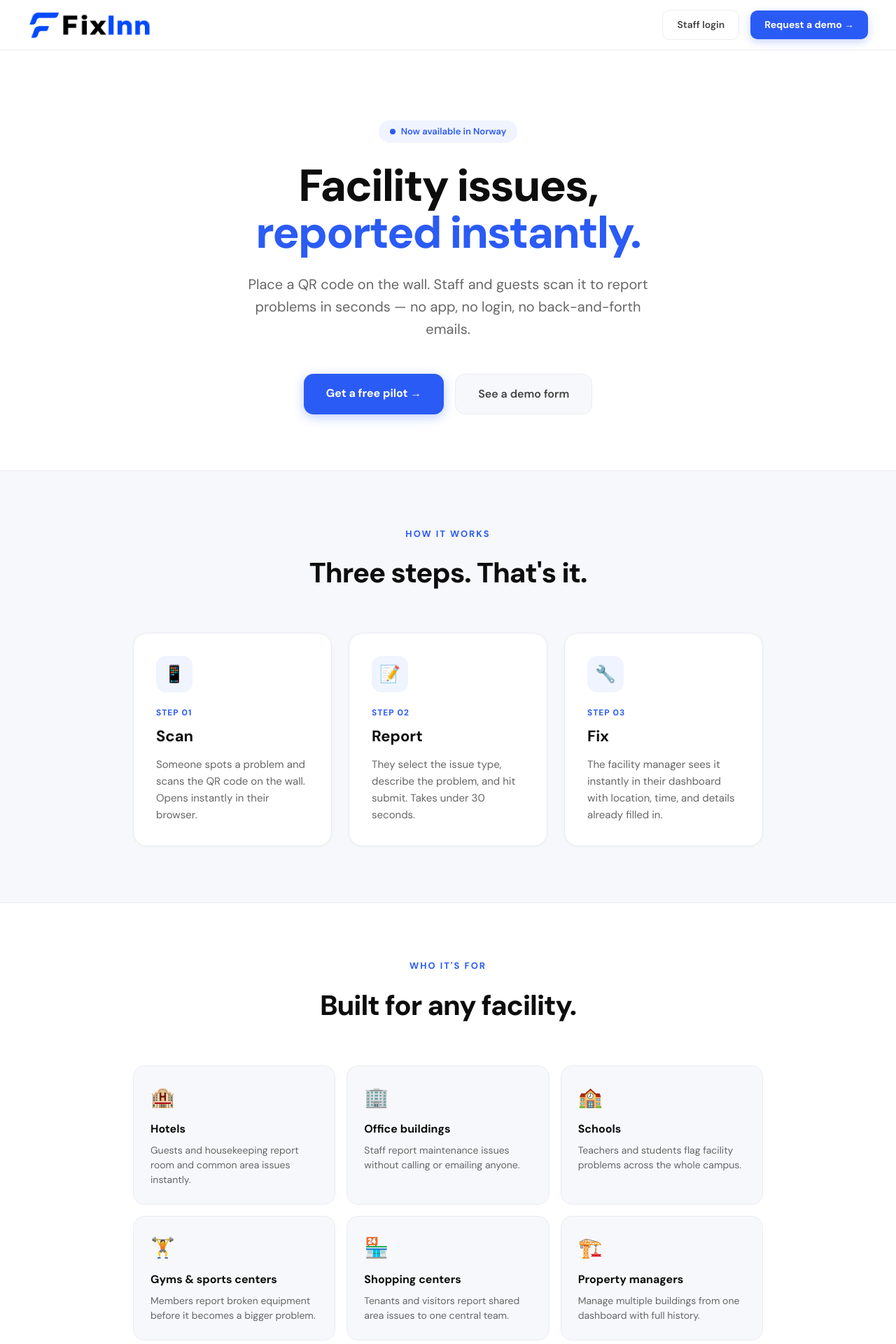
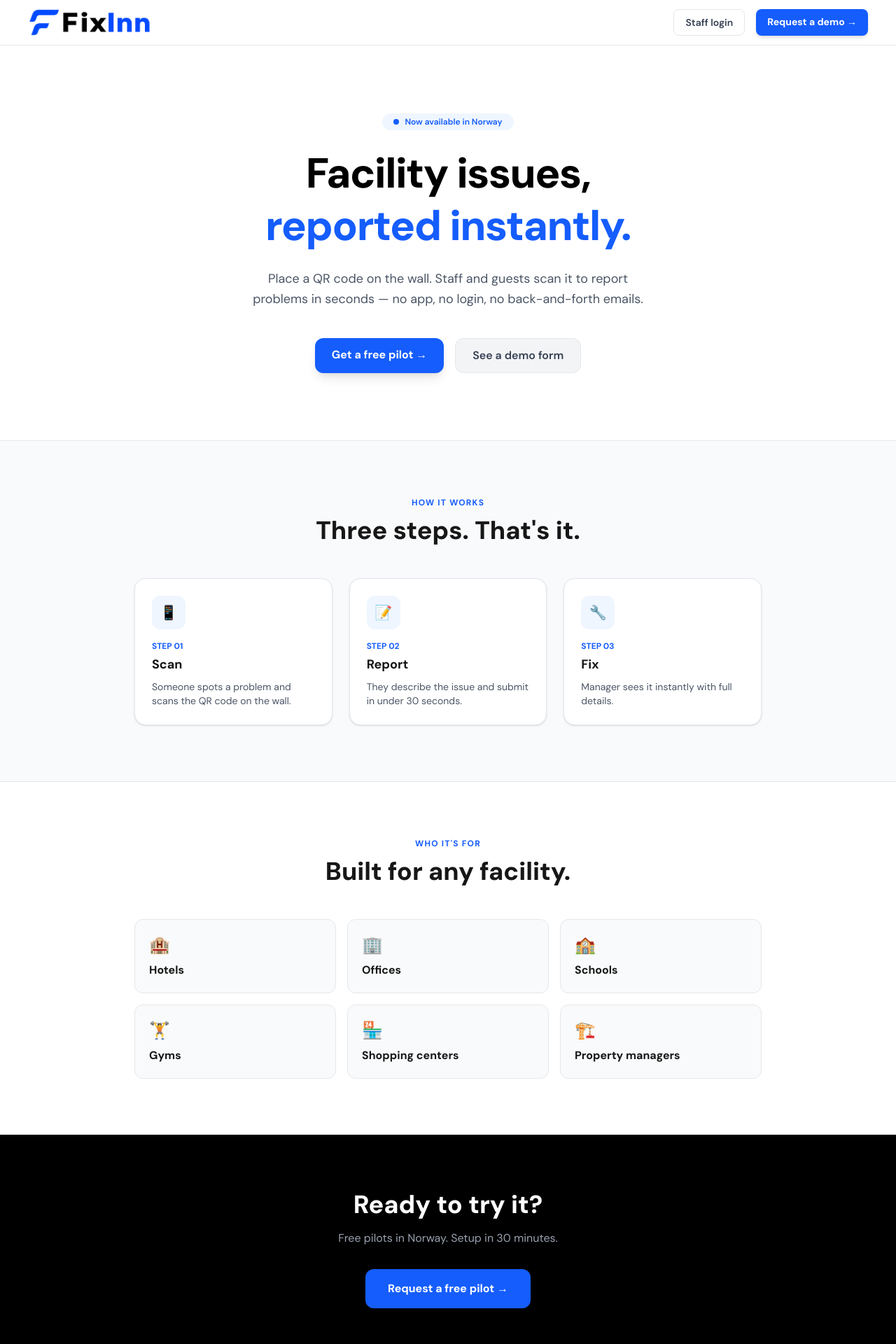
Before and after one commit to fixinnapp/fixinn, a Next.js app: page / in a window 1280 px wide. Shown: the top 1920 px of the page at 70% size. Built offline with nearby package versions, Linux system fonts and the light colour scheme.

Commit message:
Chatgpt input

```diff
--- a/app/page.tsx
+++ b/app/page.tsx
@@ -1,322 +1,184 @@
 export default function Home() {
   return (
     <>
-      <link href="https://fonts.googleapis.com/css2?family=DM+Sans:ital,opsz,wght@0,9..40,300;0,9..40,400;0,9..40,500;0,9..40,600;0,9..40,700;0,9..40,800&display=swap" rel="stylesheet" />
-      <div style={{ fontFamily: '"DM Sans", sans-serif', background: '#ffffff', minHeight: '100vh' }}>
+      <link
+        href="https://fonts.googleapis.com/css2?family=DM+Sans:ital,opsz,wght@0,9..40,300;0,9..40,400;0,9..40,500;0,9..40,600;0,9..40,700;0,9..40,800&display=swap"
+        rel="stylesheet"
+      />
+
+      <div className="font-[DM_Sans] bg-white min-h-screen">
 
         {/* Navbar */}
-        <nav style={{
-          padding: '0 40px',
-          height: '72px',
-          display: 'flex',
-          alignItems: 'center',
-          justifyContent: 'space-between',
-          borderBottom: '1px solid #eaecf0',
-          background: '#ffffff',
-          position: 'sticky' as const,
-          top: 0,
-          zIndex: 10,
-        }}>
-          <img src="/logo.png" alt="FixInn" style={{ height: '40px' }} />
-          <div style={{ display: 'flex', alignItems: 'center', gap: '16px' }}>
-            <a href="/login" style={{
-              padding: '10px 20px',
-              borderRadius: '10px',
-              border: '1.5px solid #eaecf0',
-              background: '#ffffff',
-              color: '#444',
-              fontSize: '14px',
-              fontWeight: '600',
-              textDecoration: 'none',
-            }}>
+        <nav className="sticky top-0 z-10 bg-white border-b border-gray-200 px-4 md:px-10 py-3 flex flex-col md:flex-row md:items-center md:justify-between gap-3 md:gap-0">
+          <img src="/logo.png" alt="FixInn" className="h-8 md:h-10" />
+
+          <div className="flex flex-col sm:flex-row gap-3 sm:gap-4">
+            <a
+              href="/login"
+              className="px-4 py-2 rounded-lg border border-gray-200 text-sm font-semibold text-gray-700 text-center"
+            >
               Staff login
             </a>
-            <a href="mailto:aygulismayilova99@gmail.com" style={{
-              padding: '10px 20px',
-              borderRadius: '10px',
-              border: 'none',
-              background: '#2B5BF5',
-              color: '#ffffff',
-              fontSize: '14px',
-              fontWeight: '700',
-              textDecoration: 'none',
-              boxShadow: '0 4px 12px rgba(43,91,245,0.25)',
-            }}>
+
+            <a
+              href="mailto:aygulismayilova99@gmail.com"
+              className="px-4 py-2 rounded-lg bg-blue-600 text-white text-sm font-bold text-center shadow-md"
+            >
               Request a demo →
             </a>
           </div>
         </nav>
 
         {/* Hero */}
-        <div style={{
-          maxWidth: '900px',
-          margin: '0 auto',
-          padding: '100px 24px 80px',
-          textAlign: 'center',
-        }}>
-          <div style={{
-            display: 'inline-flex',
-            alignItems: 'center',
-            gap: '8px',
-            background: '#f0f4ff',
-            padding: '6px 16px',
-            borderRadius: '20px',
-            marginBottom: '28px',
-          }}>
-            <div style={{ width: '8px', height: '8px', background: '#2B5BF5', borderRadius: '50%' }} />
-            <span style={{ fontSize: '13px', fontWeight: '600', color: '#2B5BF5' }}>
+        <section className="max-w-4xl mx-auto px-4 py-16 md:py-24 text-center">
+
+          <div className="inline-flex items-center gap-2 bg-blue-50 px-4 py-1 rounded-full mb-6">
+            <div className="w-2 h-2 bg-blue-600 rounded-full" />
+            <span className="text-xs font-semibold text-blue-600">
               Now available in Norway
             </span>
           </div>
 
-          <h1 style={{
-            fontSize: '64px',
-            fontWeight: '800',
-            color: '#0D0D0D',
-            margin: '0 0 24px',
-            letterSpacing: '-2px',
-            lineHeight: '1.05',
-          }}>
+          <h1 className="text-3xl sm:text-4xl md:text-6xl font-extrabold text-black leading-tight tracking-tight mb-6">
             Facility issues,<br />
-            <span style={{ color: '#2B5BF5' }}>reported instantly.</span>
+            <span className="text-blue-600">reported instantly.</span>
           </h1>
 
-          <p style={{
-            fontSize: '20px',
-            color: '#666',
-            maxWidth: '580px',
-            margin: '0 auto 48px',
-            lineHeight: '1.6',
-          }}>
+          <p className="text-base md:text-lg text-gray-600 max-w-xl mx-auto mb-10 leading-relaxed">
             Place a QR code on the wall. Staff and guests scan it to report problems in seconds — no app, no login, no back-and-forth emails.
           </p>
 
-          <div style={{ display: 'flex', gap: '16px', justifyContent: 'center', flexWrap: 'wrap' as const }}>
-            <a href="mailto:aygulismayilova99@gmail.com" style={{
-              padding: '16px 32px',
-              borderRadius: '14px',
-              background: '#2B5BF5',
-              color: '#ffffff',
-              fontSize: '16px',
-              fontWeight: '700',
-              textDecoration: 'none',
-              boxShadow: '0 4px 16px rgba(43,91,245,0.3)',
-            }}>
+          <div className="flex flex-col sm:flex-row justify-center gap-4">
+            <a
+              href="mailto:aygulismayilova99@gmail.com"
+              className="px-6 py-3 rounded-xl bg-blue-600 text-white font-bold shadow-lg"
+            >
               Get a free pilot →
             </a>
-            <a href="/report/main-lobby" style={{
-              padding: '16px 32px',
-              borderRadius: '14px',
-              background: '#f7f8fc',
-              color: '#444',
-              fontSize: '16px',
-              fontWeight: '600',
-              textDecoration: 'none',
-              border: '1.5px solid #eaecf0',
-            }}>
+
+            <a
+              href="/report/main-lobby"
+              className="px-6 py-3 rounded-xl bg-gray-100 border border-gray-200 text-gray-700 font-semibold"
+            >
               See a demo form
             </a>
           </div>
-        </div>
+        </section>
 
         {/* How it works */}
-        <div style={{
-          background: '#f7f8fc',
-          borderTop: '1px solid #eaecf0',
-          borderBottom: '1px solid #eaecf0',
-          padding: '80px 24px',
-        }}>
-          <div style={{ maxWidth: '900px', margin: '0 auto' }}>
-            <p style={{
-              textAlign: 'center',
-              fontSize: '13px',
-              fontWeight: '700',
-              color: '#2B5BF5',
-              letterSpacing: '2px',
-              textTransform: 'uppercase' as const,
-              marginBottom: '16px',
-            }}>
+        <section className="bg-gray-50 border-y border-gray-200 px-4 py-16 md:py-20">
+          <div className="max-w-4xl mx-auto">
+
+            <p className="text-center text-xs font-bold text-blue-600 tracking-widest uppercase mb-3">
               How it works
             </p>
-            <h2 style={{
-              textAlign: 'center',
-              fontSize: '40px',
-              fontWeight: '800',
-              color: '#0D0D0D',
-              margin: '0 0 56px',
-              letterSpacing: '-1px',
-            }}>
+
+            <h2 className="text-center text-2xl md:text-4xl font-extrabold mb-12">
               Three steps. That's it.
             </h2>
 
-            <div style={{
-              display: 'grid',
-              gridTemplateColumns: 'repeat(3, 1fr)',
-              gap: '24px',
-            }}>
+            <div className="grid grid-cols-1 md:grid-cols-3 gap-6">
               {[
                 {
                   step: '01',
                   title: 'Scan',
-                  description: 'Someone spots a problem and scans the QR code on the wall. Opens instantly in their browser.',
+                  description: 'Someone spots a problem and scans the QR code on the wall.',
                   emoji: '📱',
                 },
                 {
                   step: '02',
                   title: 'Report',
-                  description: 'They select the issue type, describe the problem, and hit submit. Takes under 30 seconds.',
+                  description: 'They describe the issue and submit in under 30 seconds.',
                   emoji: '📝',
                 },
                 {
                   step: '03',
                   title: 'Fix',
-                  description: 'The facility manager sees it instantly in their dashboard with location, time, and details already filled in.',
+                  description: 'Manager sees it instantly with full details.',
                   emoji: '🔧',
                 },
               ].map(item => (
-                <div key={item.step} style={{
-                  background: '#ffffff',
-                  borderRadius: '20px',
-                  padding: '32px',
-                  border: '1px solid #eaecf0',
-                  boxShadow: '0 1px 4px rgba(0,0,0,0.04)',
-                }}>
-                  <div style={{
-                    width: '52px',
-                    height: '52px',
-                    background: '#f0f4ff',
-                    borderRadius: '14px',
-                    display: 'flex',
-                    alignItems: 'center',
-                    justifyContent: 'center',
-                    fontSize: '24px',
-                    marginBottom: '20px',
-                  }}>
+                <div key={item.step} className="bg-white rounded-2xl p-6 border border-gray-200 shadow-sm">
+
+                  <div className="w-12 h-12 bg-blue-50 rounded-xl flex items-center justify-center text-xl mb-4">
                     {item.emoji}
                   </div>
-                  <p style={{ fontSize: '12px', fontWeight: '700', color: '#2B5BF5', letterSpacing: '1px', margin: '0 0 8px' }}>
+
+                  <p className="text-xs font-bold text-blue-600 mb-1">
                     STEP {item.step}
                   </p>
-                  <h3 style={{ fontSize: '22px', fontWeight: '700', color: '#0D0D0D', margin: '0 0 12px' }}>
+
+                  <h3 className="text-lg font-bold mb-2">
                     {item.title}
                   </h3>
-                  <p style={{ fontSize: '15px', color: '#666', lineHeight: '1.6', margin: 0 }}>
+
+                  <p className="text-sm text-gray-600">
                     {item.description}
                   </p>
                 </div>
               ))}
             </div>
           </div>
-        </div>
+        </section>
 
         {/* Who it's for */}
-        <div style={{ padding: '80px 24px' }}>
-          <div style={{ maxWidth: '900px', margin: '0 auto' }}>
-            <p style={{
-              textAlign: 'center',
-              fontSize: '13px',
-              fontWeight: '700',
-              color: '#2B5BF5',
-              letterSpacing: '2px',
-              textTransform: 'uppercase' as const,
-              marginBottom: '16px',
-            }}>
+        <section className="px-4 py-16 md:py-20">
+          <div className="max-w-4xl mx-auto">
+
+            <p className="text-center text-xs font-bold text-blue-600 tracking-widest uppercase mb-3">
               Who it's for
             </p>
-            <h2 style={{
-              textAlign: 'center',
-              fontSize: '40px',
-              fontWeight: '800',
-              color: '#0D0D0D',
-              margin: '0 0 56px',
-              letterSpacing: '-1px',
-            }}>
+
+            <h2 className="text-center text-2xl md:text-4xl font-extrabold mb-12">
               Built for any facility.
             </h2>
 
-            <div style={{
-              display: 'grid',
-              gridTemplateColumns: 'repeat(3, 1fr)',
-              gap: '16px',
-            }}>
+            <div className="grid grid-cols-1 sm:grid-cols-2 md:grid-cols-3 gap-4">
               {[
-                { emoji: '🏨', title: 'Hotels', description: 'Guests and housekeeping report room and common area issues instantly.' },
-                { emoji: '🏢', title: 'Office buildings', description: 'Staff report maintenance issues without calling or emailing anyone.' },
-                { emoji: '🏫', title: 'Schools', description: 'Teachers and students flag facility problems across the whole campus.' },
-                { emoji: '🏋️', title: 'Gyms & sports centers', description: 'Members report broken equipment before it becomes a bigger problem.' },
-                { emoji: '🏪', title: 'Shopping centers', description: 'Tenants and visitors report shared area issues to one central team.' },
-                { emoji: '🏗️', title: 'Property managers', description: 'Manage multiple buildings from one dashboard with full history.' },
+                { emoji: '🏨', title: 'Hotels' },
+                { emoji: '🏢', title: 'Offices' },
+                { emoji: '🏫', title: 'Schools' },
+                { emoji: '🏋️', title: 'Gyms' },
+                { emoji: '🏪', title: 'Shopping centers' },
+                { emoji: '🏗️', title: 'Property managers' },
               ].map(item => (
-                <div key={item.title} style={{
-                  background: '#f7f8fc',
-                  borderRadius: '16px',
-                  padding: '24px',
-                  border: '1px solid #eaecf0',
-                }}>
-                  <div style={{ fontSize: '28px', marginBottom: '12px' }}>{item.emoji}</div>
-                  <h3 style={{ fontSize: '16px', fontWeight: '700', color: '#0D0D0D', margin: '0 0 8px' }}>
-                    {item.title}
-                  </h3>
-                  <p style={{ fontSize: '14px', color: '#666', lineHeight: '1.5', margin: 0 }}>
-                    {item.description}
-                  </p>
+                <div key={item.title} className="bg-gray-50 rounded-xl p-5 border border-gray-200">
+                  <div className="text-2xl mb-2">{item.emoji}</div>
+                  <h3 className="font-bold">{item.title}</h3>
                 </div>
               ))}
             </div>
           </div>
-        </div>
+        </section>
 
         {/* CTA */}
-        <div style={{
-          background: '#0D0D0D',
-          padding: '80px 24px',
-          textAlign: 'center',
-        }}>
-          <div style={{ maxWidth: '600px', margin: '0 auto' }}>
-            <h2 style={{
-              fontSize: '44px',
-              fontWeight: '800',
-              color: '#ffffff',
-              margin: '0 0 16px',
-              letterSpacing: '-1px',
-            }}>
+        <section className="bg-black text-white px-4 py-16 md:py-20 text-center">
+          <div className="max-w-xl mx-auto">
+
+            <h2 className="text-2xl md:text-4xl font-extrabold mb-4">
               Ready to try it?
             </h2>
-            <p style={{ fontSize: '18px', color: '#888', margin: '0 0 40px', lineHeight: '1.6' }}>
-              We're offering free pilots to facilities in Norway. Get set up in 30 minutes — we place the QR codes ourselves.
+
+            <p className="text-gray-400 mb-8">
+              Free pilots in Norway. Setup in 30 minutes.
             </p>
-            <a href="mailto:aygulismayilova99@gmail.com" style={{
-              display: 'inline-block',
-              padding: '18px 40px',
-              borderRadius: '14px',
-              background: '#2B5BF5',
-              color: '#ffffff',
-              fontSize: '18px',
-              fontWeight: '700',
-              textDecoration: 'none',
-              boxShadow: '0 4px 24px rgba(43,91,245,0.4)',
-            }}>
+
+            <a
+              href="mailto:aygulismayilova99@gmail.com"
+              className="inline-block px-8 py-4 bg-blue-600 rounded-xl font-bold shadow-lg"
+            >
               Request a free pilot →
             </a>
-            <p style={{ color: '#555', fontSize: '13px', marginTop: '20px' }}>
-              No commitment. No credit card. Just a working system in your facility.
-            </p>
           </div>
-        </div>
+        </section>
 
         {/* Footer */}
-        <div style={{
-          padding: '24px 40px',
-          borderTop: '1px solid #eaecf0',
-          display: 'flex',
-          alignItems: 'center',
-          justifyContent: 'space-between',
-        }}>
-          <img src="/logo.png" alt="FixInn" style={{ height: '28px' }} />
-          <p style={{ color: '#aaa', fontSize: '13px', margin: 0 }}>
+        <footer className="border-t border-gray-200 px-4 md:px-10 py-6 flex flex-col md:flex-row items-center justify-between gap-3 text-center md:text-left">
+          <img src="/logo.png" alt="FixInn" className="h-6" />
+          <p className="text-xs text-gray-400">
             © 2026 FixInn · SCAN. REPORT. FIX.
           </p>
-        </div>
+        </footer>
 
       </div>
     </>
--- a/package.json
+++ b/package.json
@@ -21,8 +21,10 @@
     "@types/node": "^20",
     "@types/react": "^19",
     "@types/react-dom": "^19",
+    "autoprefixer": "^10.5.0",
     "eslint": "^9",
     "eslint-config-next": "16.2.4",
+    "postcss": "^8.5.13",
     "tailwindcss": "^4.2.4",
     "typescript": "^5"
   }
```
Also changed, not shown: 1 other file (tests, documents, lock files or other folders).
